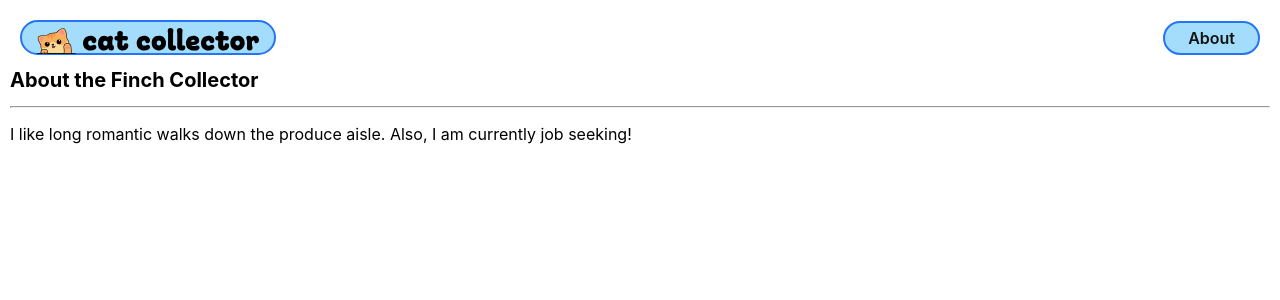
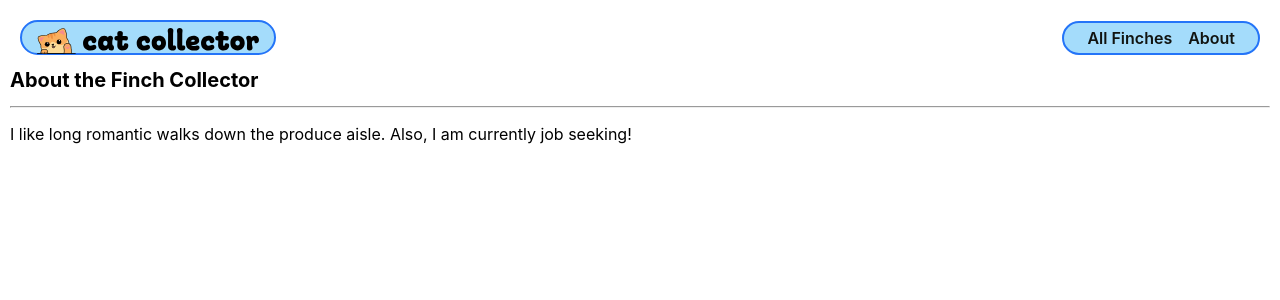
Before and after one commit to maria-zhuravleva/finch-collector-lab, a Django app: template main_app/templates/about.html in a window 1280 px wide. Shown: the top 300 px of the page. Run offline with Django 4.2, Linux system fonts and the light colour scheme; the template is opened without the code that fills it, so the values that code supplies are empty; parts of the project's set-up code (start-up, migrations or seed data) failed here and were passed over.

Commit message:
add finches route

```diff
--- a/main_app/templates/base.html
+++ b/main_app/templates/base.html
@@ -28,6 +28,7 @@
     </div>
     <nav>
       <ul>
+        <li><a href="/finches">All Finches</a></li>
         <li><a href="/about">About</a></li>
       </ul>
     </nav>
--- a/main_app/urls.py
+++ b/main_app/urls.py
@@ -4,4 +4,5 @@ from . import views
 urlpatterns = [
   path('', views.home, name='home'),
   path('about/', views.about, name='about'),
+  path('finches/', views.finch_index, name='finch-index'),
 ]
```
